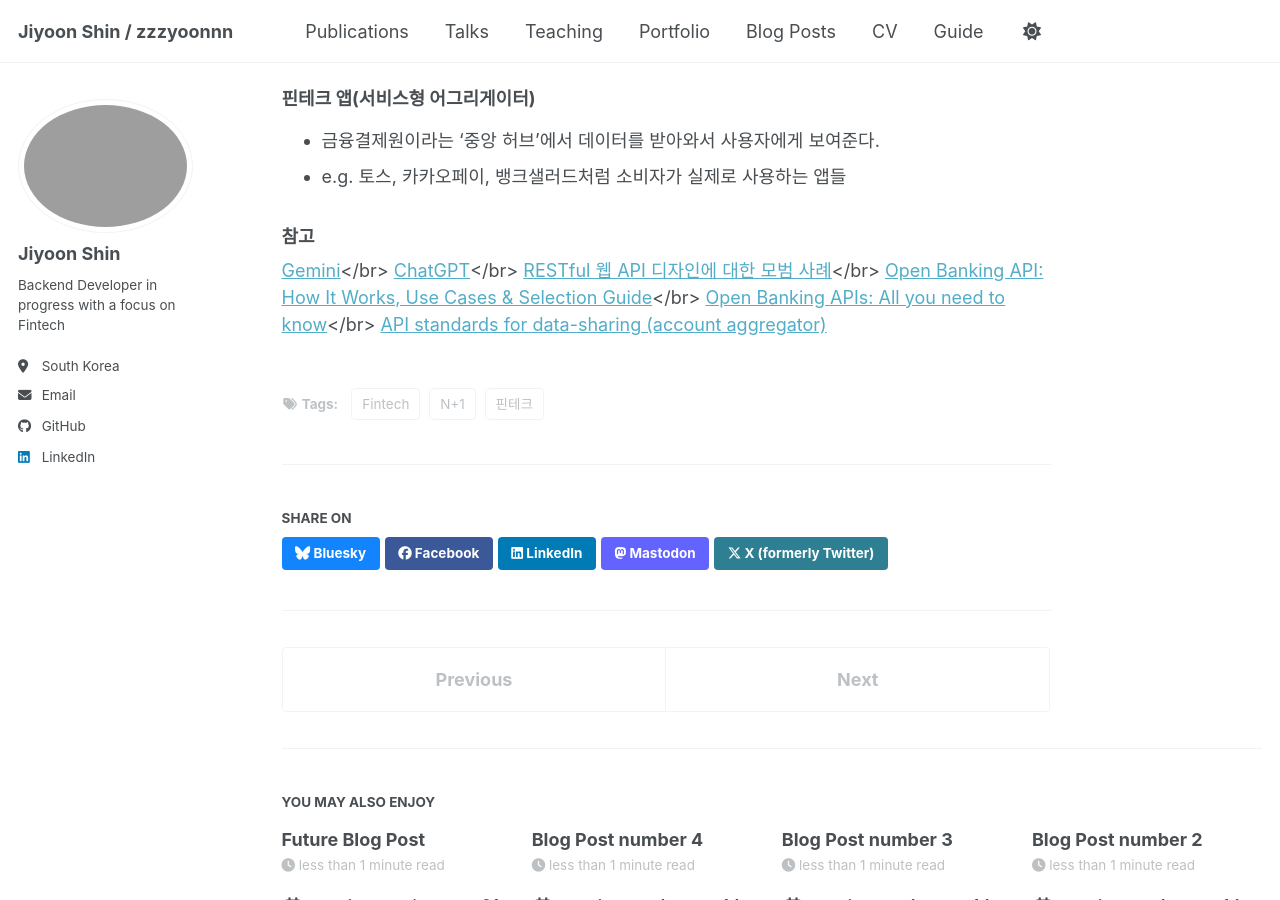
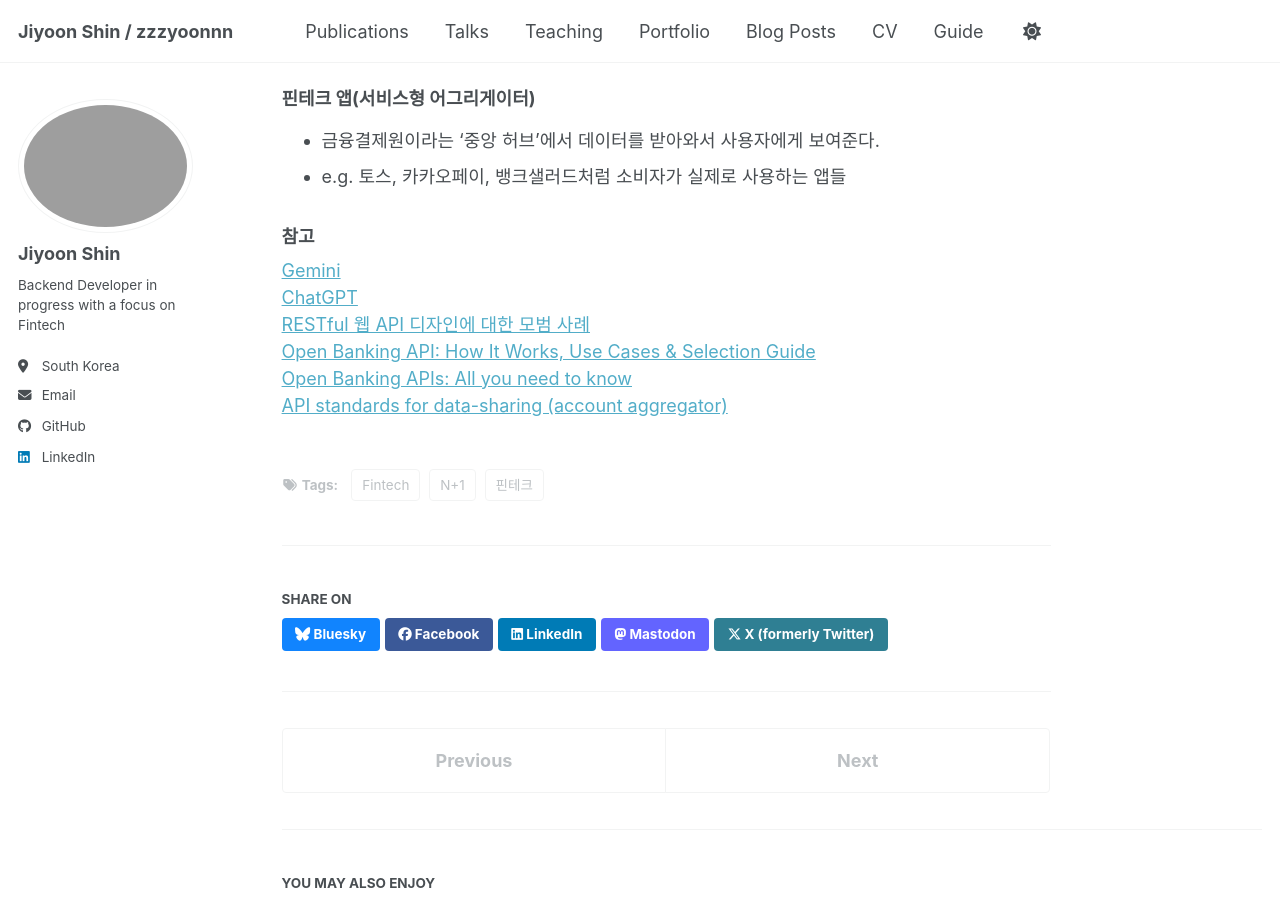
Before and after one commit to zzzyoonnn/zzzyoonnn.github.io, a Jekyll site: the page built from _posts/2026-01-19-n+1-1.md, in a window 1280 px wide and 900 px high, scrolled down 11344 px. Built offline with Jekyll 4.4.1, drawn with Linux system fonts in a browser that asks for light colours; a script bundle is joined from its source files by our own code; library files that are not in the unit come from our copies.

```diff
--- a/_posts/2026-01-19-n+1-1.md
+++ b/_posts/2026-01-19-n+1-1.md
@@ -348,9 +348,9 @@ Map<Long, List<Account>> userAccounts;
 
 
 ### 참고
-[Gemini](https://gemini.google.com/)</br>
-[ChatGPT](https://chatgpt.com/)</br>
-[RESTful 웹 API 디자인에 대한 모범 사례](https://learn.microsoft.com/ko-kr/azure/architecture/best-practices/api-design)</br>
-[Open Banking API: How It Works, Use Cases & Selection Guide](https://www.wallarm.com/what/open-banking-api-how-it-works-use-cases-selection-guide)</br>
-[Open Banking APIs: All you need to know](https://www.digiteal.eu/open-banking-apis-all-you-need-to-know/)</br>
+[Gemini](https://gemini.google.com/)<br>
+[ChatGPT](https://chatgpt.com/)<br>
+[RESTful 웹 API 디자인에 대한 모범 사례](https://learn.microsoft.com/ko-kr/azure/architecture/best-practices/api-design)<br>
+[Open Banking API: How It Works, Use Cases & Selection Guide](https://www.wallarm.com/what/open-banking-api-how-it-works-use-cases-selection-guide)<br>
+[Open Banking APIs: All you need to know](https://www.digiteal.eu/open-banking-apis-all-you-need-to-know/)<br>
 [API standards for data-sharing (account aggregator)](https://www.bis.org/publ/othp56.pdf)
```
